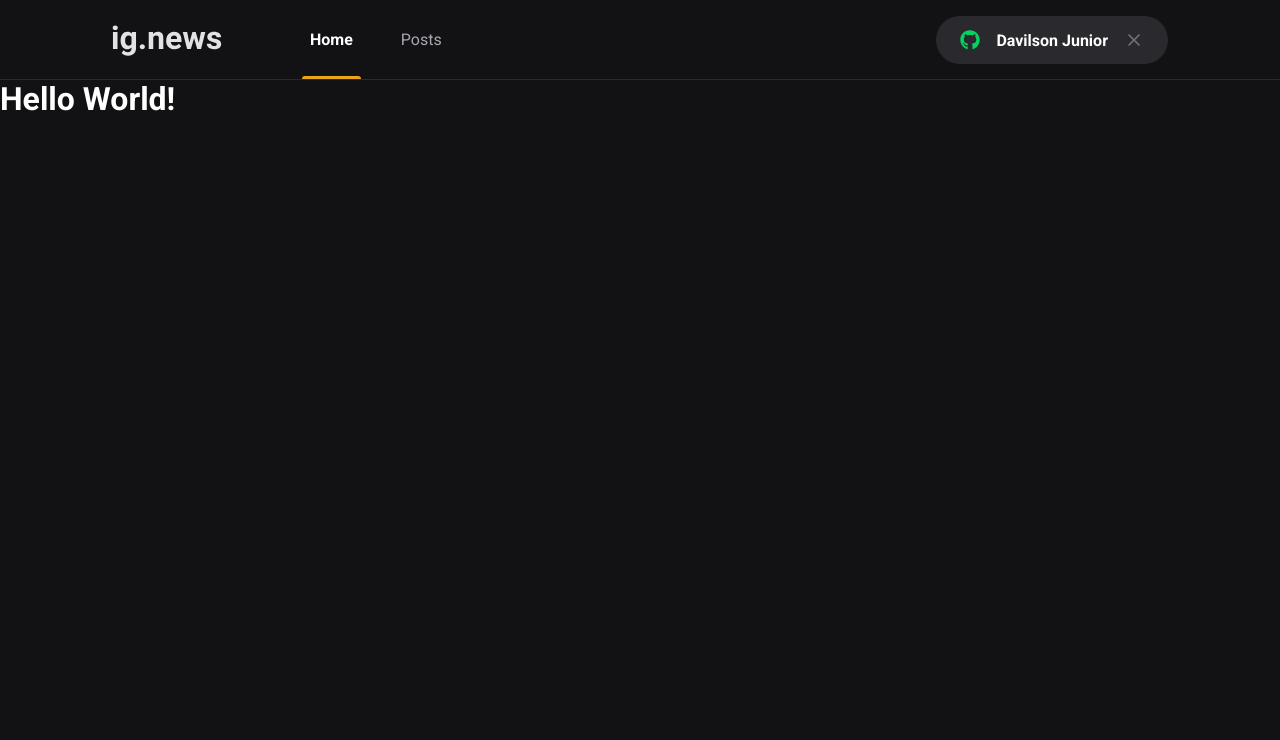
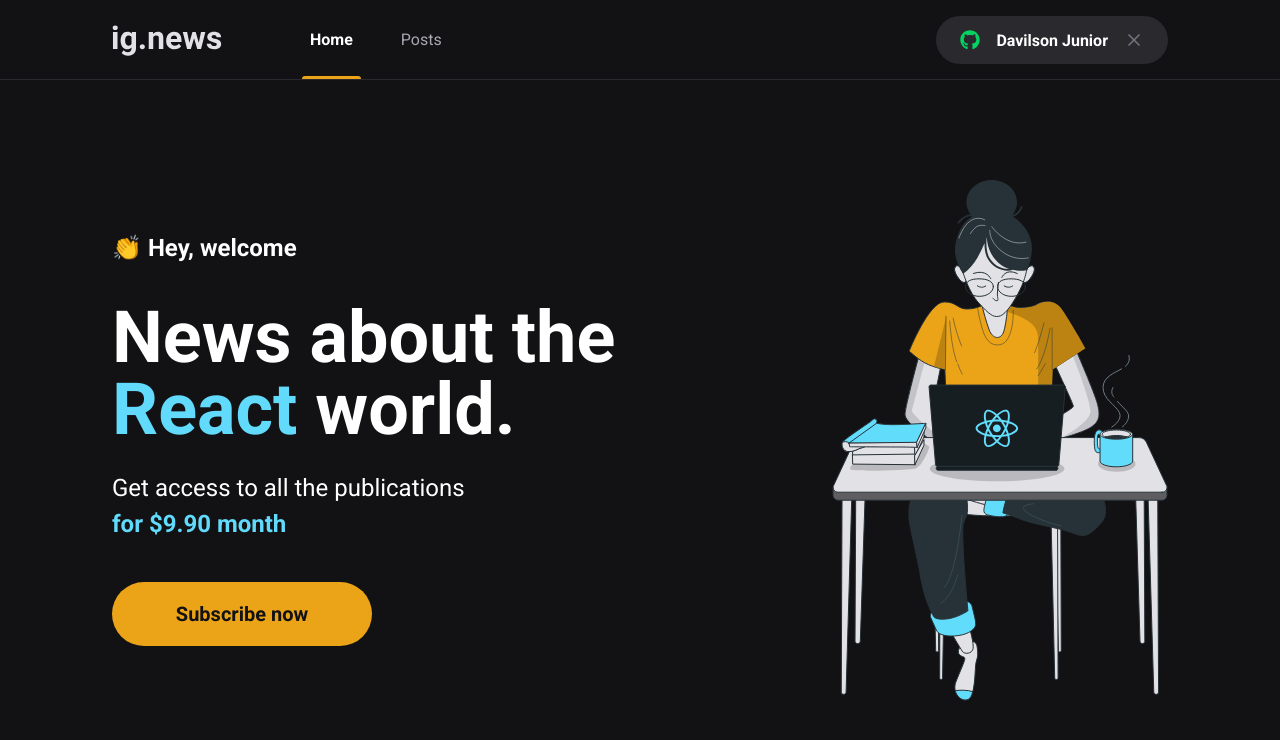
Before and after one commit to DavilsonJunior/ignews, a Next.js app: page / in a window 1280 px wide. Shown: the top 740 px of the page. Built offline with nearby package versions, Linux system fonts and the light colour scheme.

Commit message:
feat: create Home style

```diff
--- /dev/null
+++ b/src/components/SubscribeButton/index.tsx
@@ -0,0 +1,12 @@
+import styles from './styles.module.scss';
+
+export function SubscribeButton() {
+  return (
+    <button
+      type="button"
+      className={styles.subscribeButton}
+    >
+      Subscribe now
+    </button>
+  );
+}
--- /dev/null
+++ b/src/components/SubscribeButton/styles.module.scss
@@ -0,0 +1,21 @@
+.subscribeButton {
+  width: 260px;
+  height: 4rem;
+  border: 0;
+  border-radius: 2rem;
+  background: var(--yellow-500);
+  color: var(--gray-900);
+  font-size: 1.25rem;
+  font-weight: bold;
+
+  display: flex;
+  align-items: center;
+  justify-content: center;
+
+  transition: filter 0.2s;
+
+  &:hover {
+    filter: brightness(0.8)
+  }
+
+}
--- /dev/null
+++ b/src/pages/home.module.scss
@@ -0,0 +1,45 @@
+.contentContainer {
+  max-width: 1120px;
+  margin: 0 auto;
+  padding: 0 2rem;
+  height: calc(100vh - 5rem);
+
+  display: flex;
+  align-items: center;
+  justify-content: space-between;
+}
+
+.hero {
+  max-width: 600px;
+
+  > span {
+    font-size: 1.5rem;
+    font-weight: bold;
+  }
+
+  h1 {
+    font-size: 4.5rem;
+    line-height: 4.5rem;
+    font-weight: 900;
+    margin-top: 2.5rem;
+
+    span {
+      color: var(--cyan-500)
+    }
+  }
+
+  p {
+    font-size: 1.5rem;
+    line-height: 2.25rem;
+    margin-top: 1.5rem;
+
+    span {
+      color: var(--cyan-500);
+      font-weight: bold;
+    }
+  }
+
+  button {
+    margin-top: 2.5rem;
+  }
+}
--- a/src/pages/index.tsx
+++ b/src/pages/index.tsx
@@ -1,15 +1,27 @@
 import Head from 'next/head';
+import { SubscribeButton } from '../components/SubscribeButton';
+
+import styles from './home.module.scss';
 
 export default function Home() {
   return (
     <>
       <Head>
-        <title>Inicio | ig.news</title>
+        <title>Home | ig.news</title>
       </Head>
 
-      <h1>
-        Hello World!
-      </h1>
+     <main className={styles.contentContainer}>
+      <section className={styles.hero}>
+        <span>👏 Hey, welcome</span>
+        <h1>News about the <span>React</span> world.</h1>
+        <p>
+          Get access to all the publications <br />
+          <span>for $9.90 month</span>
+        </p>
+        <SubscribeButton />
+      </section>
+      <img src="/images/avatar.svg" alt="Girl coding" />
+     </main>
     </>
 
   )
```
